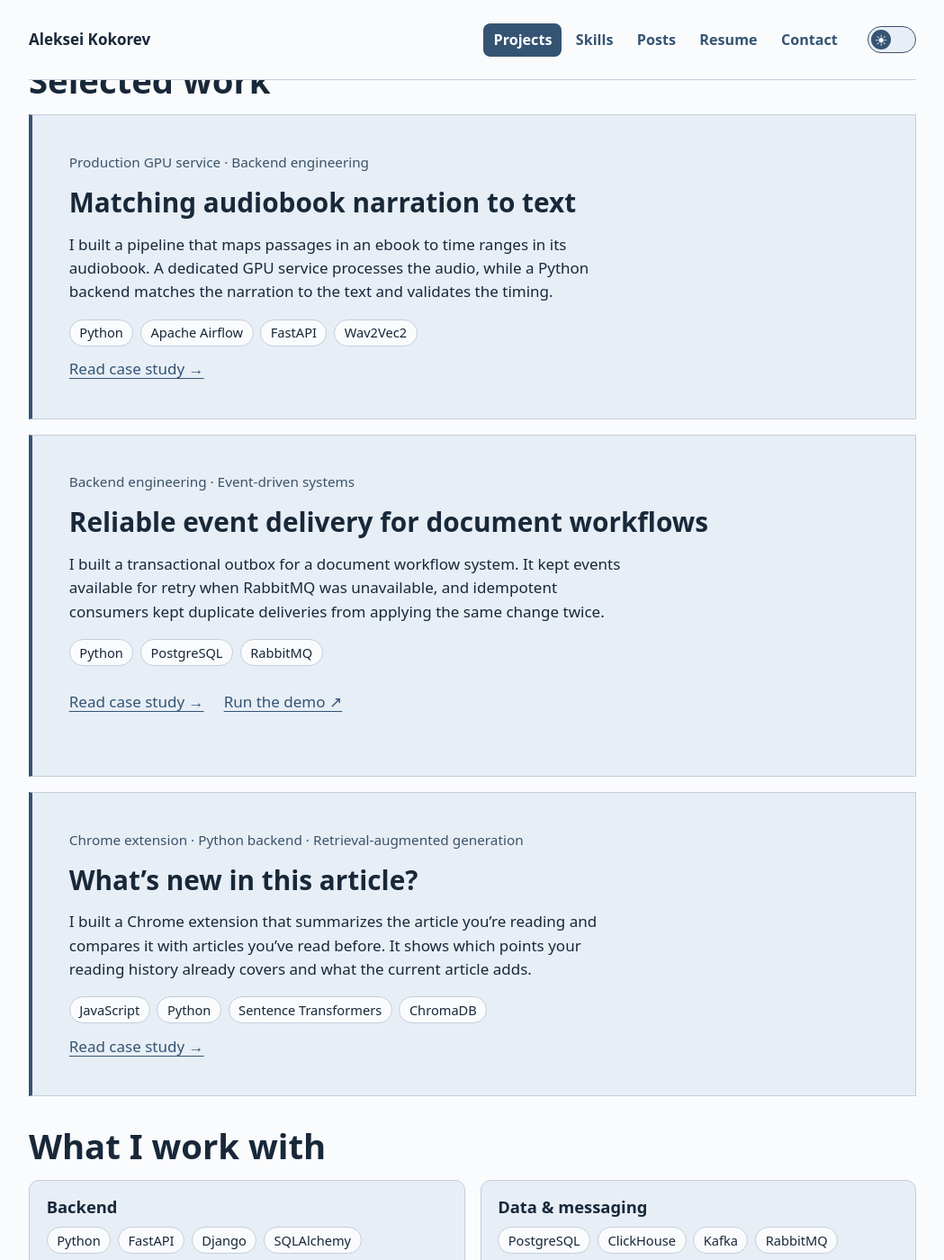
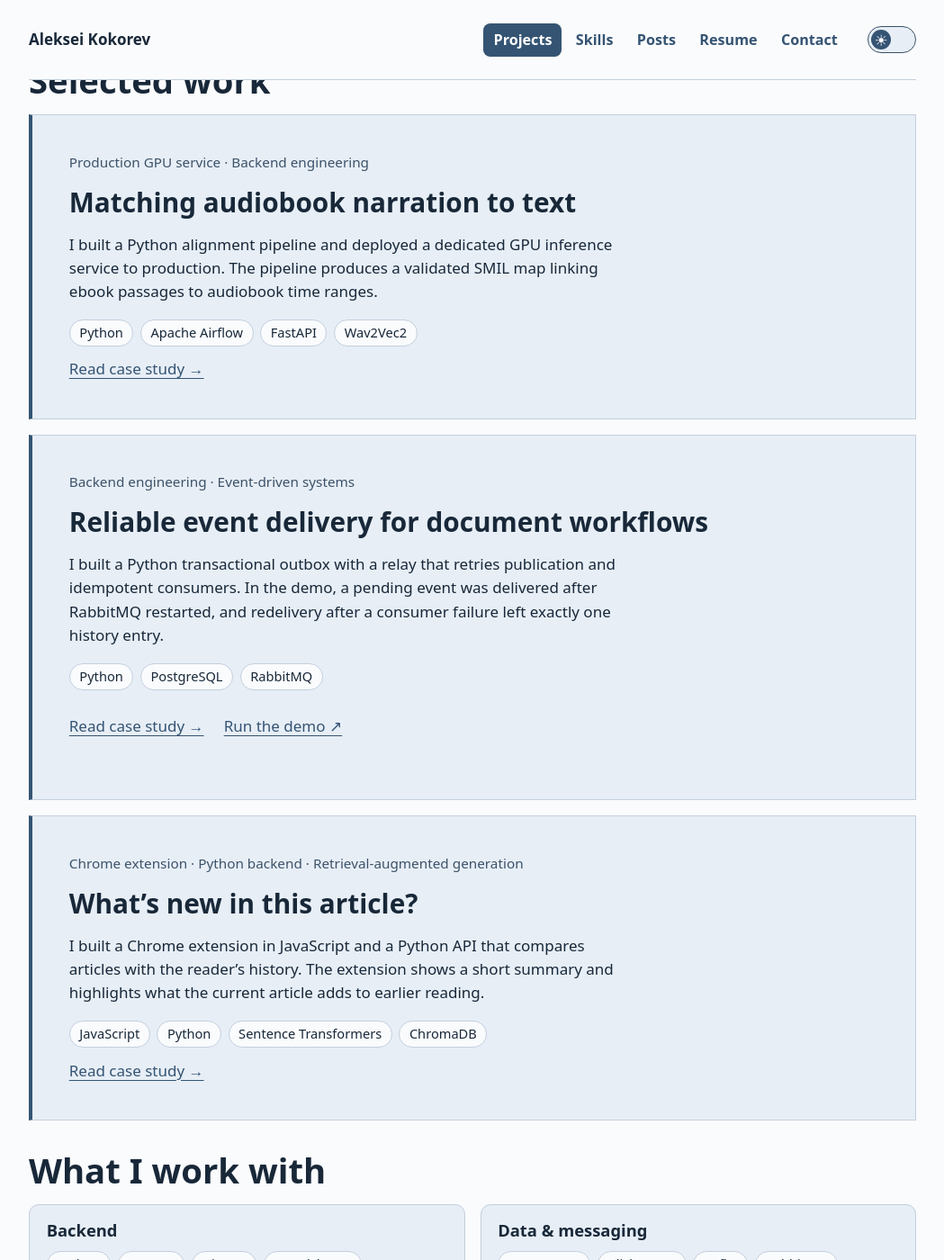
Before and after one commit to alex-coch/alex-coch.github.io, a Jekyll site: the page index.html, which Jekyll copies as it is, in a window 1280 px wide and 1400 px high, scrolled down 818 px. Shown: the whole window at 90% size, without its empty margins (115-1164 px from the left). Built offline with Jekyll 4.4.1, drawn with Linux system fonts in a browser that asks for light colours.

Commit message:
Summarize contributions and outcomes in Selected work

```diff
--- a/index.html
+++ b/index.html
@@ -45,11 +45,11 @@
     <a class="resume-action" href="/resume/"><svg width="18" height="18" viewBox="0 0 24 24" fill="none" stroke="currentColor" stroke-width="2" stroke-linecap="round" stroke-linejoin="round" aria-hidden="true" focusable="false"><path d="M6 3h8l4 4v14H6zM14 3v5h4M9 12h6m-6 4h6"/></svg><span>View resume</span></a>
     <a class="resume-action" href="/assets/Aleksei_Kokorev_Python_Backend_CV.pdf" download><svg width="18" height="18" viewBox="0 0 24 24" fill="none" stroke="currentColor" stroke-width="2" stroke-linecap="round" stroke-linejoin="round" aria-hidden="true" focusable="false"><path d="M12 3v12m-5-5 5 5 5-5M4 17v3h16v-3"/></svg><span>Download resume (PDF)</span></a></div>
 </section>
-<section id="work"><h2>Selected work</h2><article class="work-card"><div class="meta">Production GPU service · Backend engineering</div><h3><a href="/projects/audiobook-alignment/">Matching audiobook narration to text</a></h3><p>I built a pipeline that maps passages in an ebook to time ranges in its audiobook. A dedicated GPU service processes the audio, while a Python backend matches the narration to the text and validates the timing.</p><ul role="list" class="tech-tags" aria-label="Tech stack"><li>Python</li><li>Apache Airflow</li><li>FastAPI</li><li>Wav2Vec2</li></ul><a href="/projects/audiobook-alignment/">Read case study →</a></article>
+<section id="work"><h2>Selected work</h2><article class="work-card"><div class="meta">Production GPU service · Backend engineering</div><h3><a href="/projects/audiobook-alignment/">Matching audiobook narration to text</a></h3><p>I built a Python alignment pipeline and deployed a dedicated GPU inference service to production. The pipeline produces a validated SMIL map linking ebook passages to audiobook time ranges.</p><ul role="list" class="tech-tags" aria-label="Tech stack"><li>Python</li><li>Apache Airflow</li><li>FastAPI</li><li>Wav2Vec2</li></ul><a href="/projects/audiobook-alignment/">Read case study →</a></article>
 <article class="work-card">
   <div class="meta">Backend engineering · Event-driven systems</div>
   <h3><a href="/projects/transactional-outbox/">Reliable event delivery for document workflows</a></h3>
-  <p>I built a transactional outbox for a document workflow system. It kept events available for retry when RabbitMQ was unavailable, and idempotent consumers kept duplicate deliveries from applying the same change twice.</p>
+  <p>I built a Python transactional outbox with a relay that retries publication and idempotent consumers. In the demo, a pending event was delivered after RabbitMQ restarted, and redelivery after a consumer failure left exactly one history entry.</p>
   <ul role="list" class="tech-tags" aria-label="Tech stack"><li>Python</li><li>PostgreSQL</li><li>RabbitMQ</li></ul>
   <div class="actions">
     <a href="/projects/transactional-outbox/">Read case study →</a>
@@ -59,7 +59,7 @@
 <article class="work-card">
   <div class="meta">Chrome extension · Python backend · Retrieval-augmented generation</div>
   <h3><a href="/projects/article-comparison/">What’s new in this article?</a></h3>
-  <p>I built a Chrome extension that summarizes the article you’re reading and compares it with articles you’ve read before. It shows which points your reading history already covers and what the current article adds.</p>
+  <p>I built a Chrome extension in JavaScript and a Python API that compares articles with the reader’s history. The extension shows a short summary and highlights what the current article adds to earlier reading.</p>
   <ul role="list" class="tech-tags" aria-label="Tech stack"><li>JavaScript</li><li>Python</li><li>Sentence Transformers</li><li>ChromaDB</li></ul>
   <a href="/projects/article-comparison/">Read case study →</a>
 </article></section>
```
